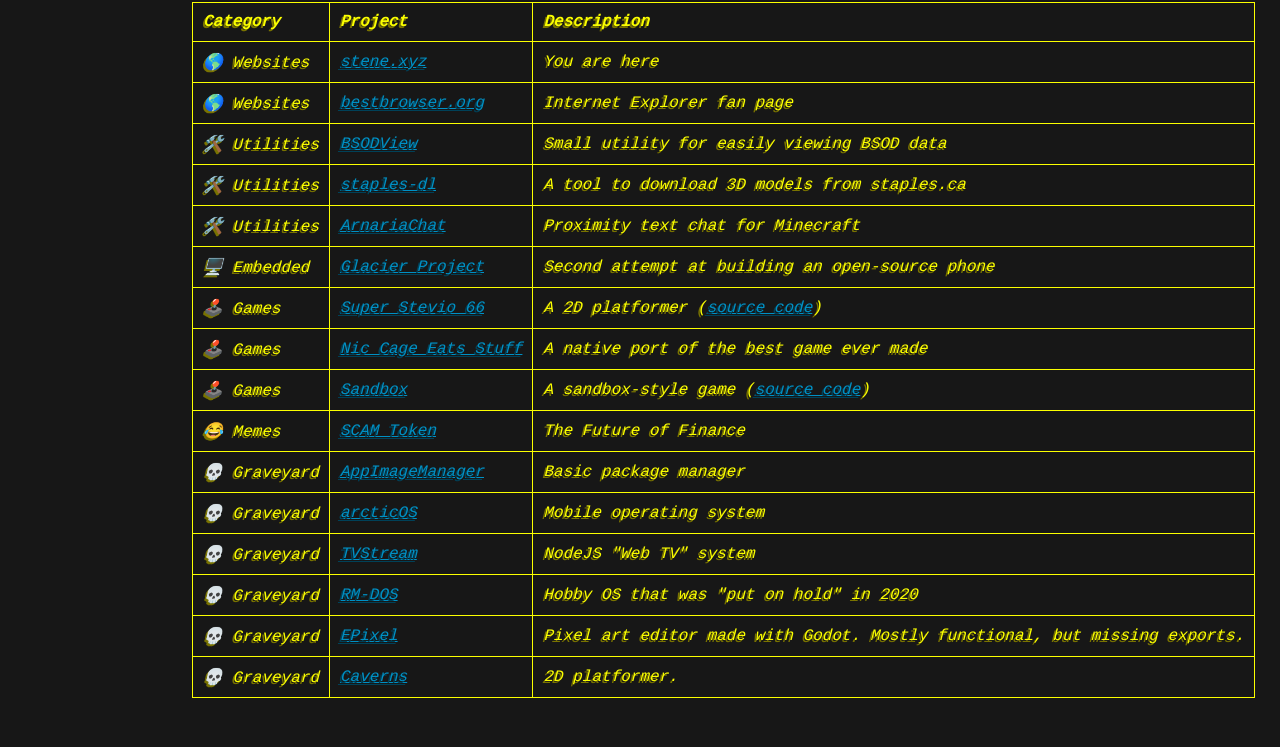
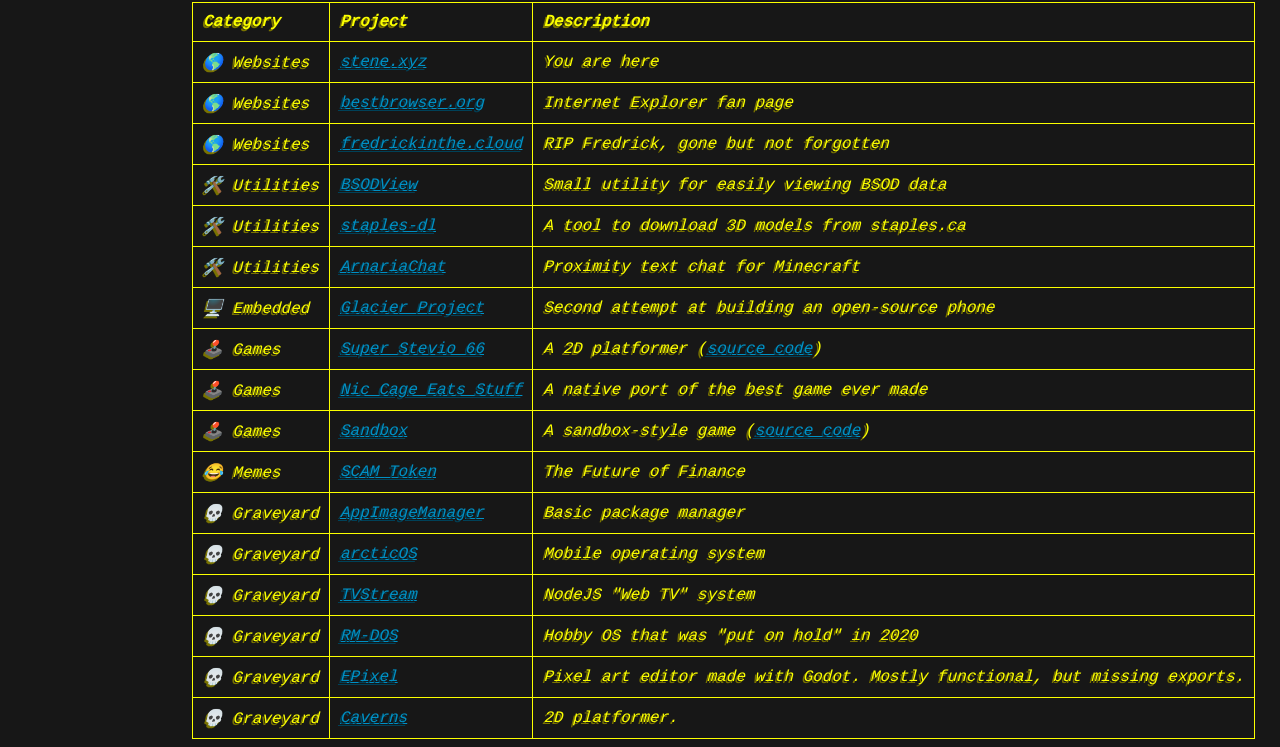
Before and after one commit to stene-xyz/stene-xyz.github.io, a plain HTML site: page projects.html in a window 1280 px wide. Shown: the part 80-827 px from the top of the page. Before the commit the page ends 800 px from the top, so only its background shows below. Drawn offline with Linux system fonts and the light colour scheme.

Commit message:
Update projects.html

```diff
--- a/projects.html
+++ b/projects.html
@@ -21,6 +21,11 @@
             <td>🌎 Websites</td>
             <td><a href="http://bestbrowser.org">bestbrowser.org</a></td>
             <td>Internet Explorer fan page</td>
+        </tr>
+        <tr>
+            <td>🌎 Websites</td>
+            <td><a href="https://fredrickinthe.cloud">fredrickinthe.cloud</a></td>
+            <td>RIP Fredrick, gone but not forgotten</td>
         </tr>
 
         <tr>
```
